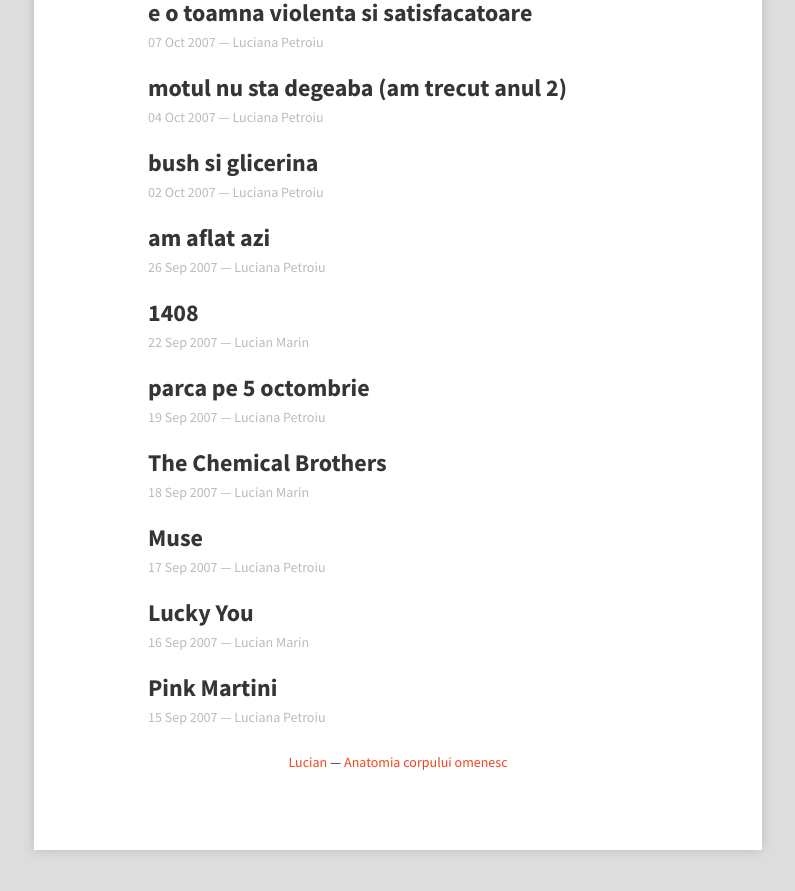
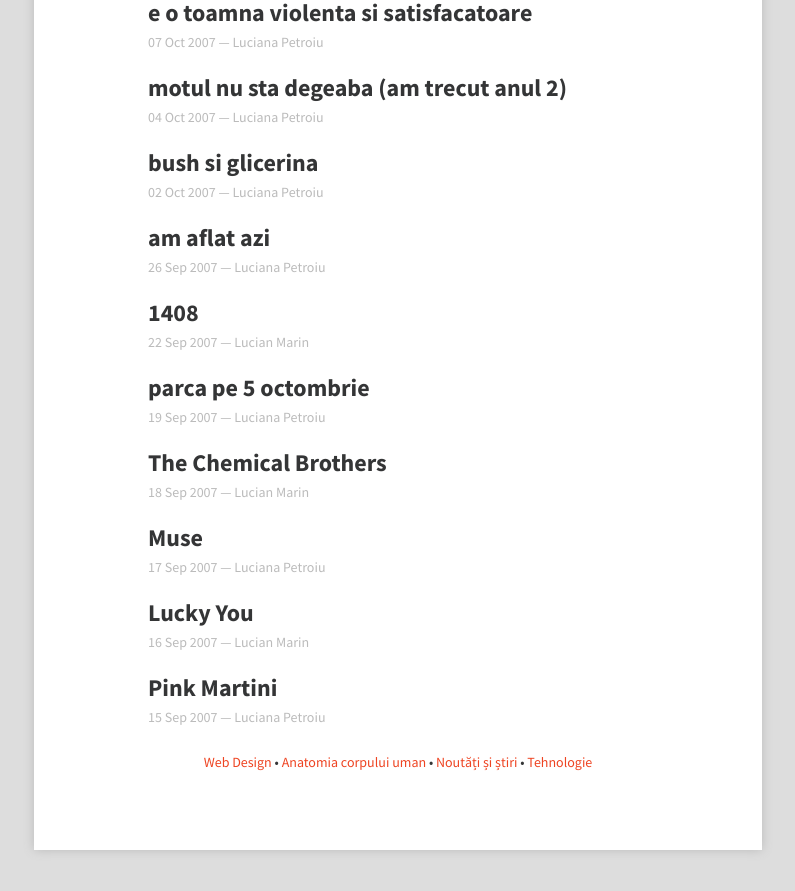
Before and after one commit to evno/evno.github.io, a Jekyll site: the page built from index.html, in a window 1280 px wide and 900 px high, scrolled down 5318 px. Shown: the top 891 px of the window, without its empty margins (242-1037 px from the left). Built offline with Jekyll 4.4.1, drawn with Linux system fonts in a browser that asks for light colours.

Commit message:
update layout

```diff
--- a/index.html
+++ b/index.html
@@ -9,4 +9,12 @@ section: jurnal
     <p class="date">{{ post.date | date_to_string }} &mdash; {{ post.author }}</p>
 {% endfor %}
 
-<p align="center"><a href="http://lucianmarin.com/">Lucian</a> &mdash; <a href="http://omenesc.ro/">Anatomia corpului omenesc</a></p>
+<p align="center">
+    <a href="http://lucianmarin.com/" title="Lucian Marin">Web Design</a>
+        &bull;
+    <a href="http://omenesc.ro/" title="Corpul omenesc">Anatomia corpului uman</a>
+        &bull;
+    <a href="http://zvonit.ro/" title="Ultimele zvonuri">Noutăți și știri</a>
+        &bull;
+    <a href="http://zvonit.ro/" title="Hi-Tech + Hi-Fi">Tehnologie</a>
+</p>
```
